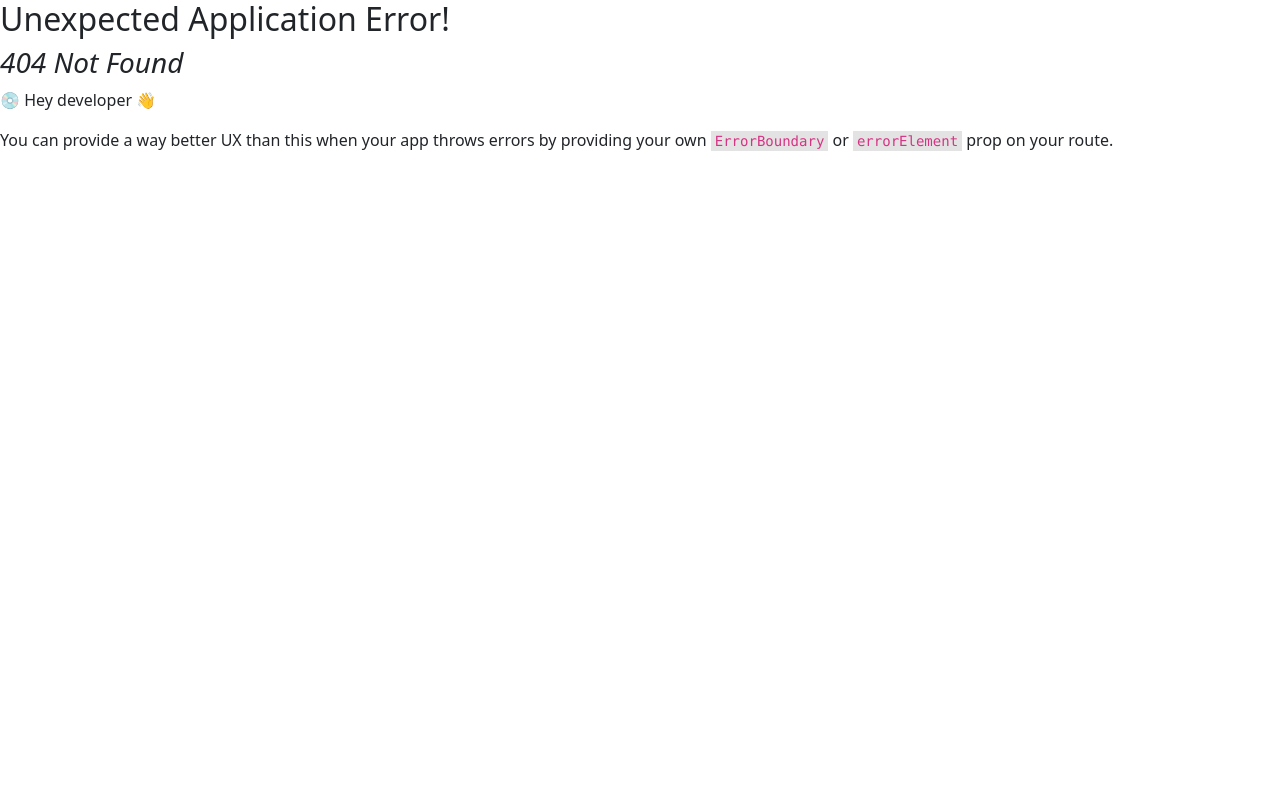
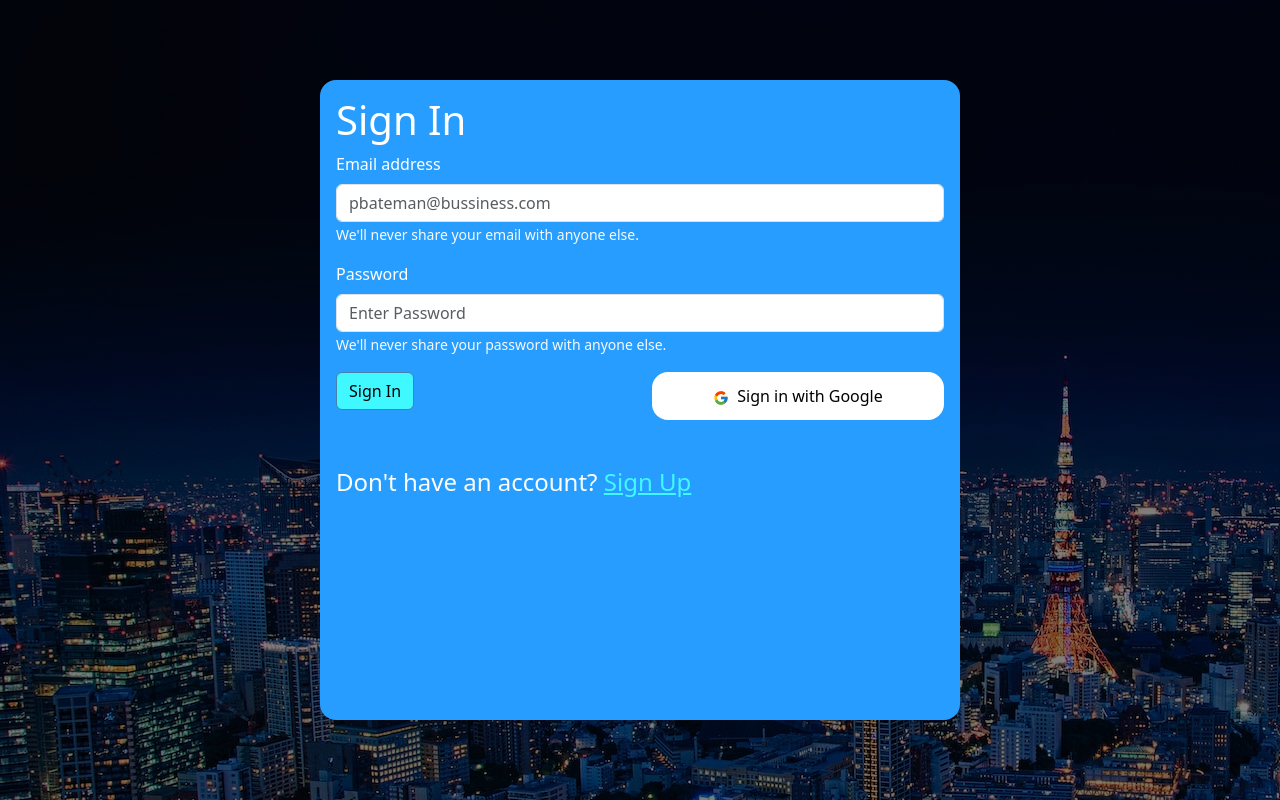
Before and after one commit to Kameha1011/mytinerary-omarFlores, a React (Vite) app: page /signin in a window 1280 px wide. Before the commit this address had no page. Built offline with nearby package versions, Linux system fonts and the light colour scheme.

Commit message:
signin component done

```diff
--- a/src/router/router.jsx
+++ b/src/router/router.jsx
@@ -4,6 +4,8 @@ import { Main } from "../layouts/Main";
 import { Cities } from "../routes/Cities";
 import { CityDetail } from "../routes/CityDetail";
 import { getCityById } from "../../api/citiesService";
+import { Signup } from "../routes/Signup";
+import { Signin } from "../routes/Signin";
 
 export const router = createBrowserRouter([
   {
@@ -12,11 +14,11 @@ export const router = createBrowserRouter([
     children: [
       {
         path: "/",
-                element: <Home />
+        element: <Home />,
       },
       {
         path: "/cities",
-                element: <Cities />
+        element: <Cities />,
       },
       {
         path: "/cities/:id",
@@ -24,9 +26,17 @@ export const router = createBrowserRouter([
         loader: async ({ params }) => {
           const { id } = params;
           const data = await getCityById(id);
-                    return data
-                }
-            }
-        ]
-    }
-])
+          return data;
+        },
+      },
+    ],
+  },
+  {
+    path: "/signup",
+    element: <Signup />,
+  },
+  {
+    path: "/signin",
+    element: <Signin />,
+  },
+]);
--- /dev/null
+++ b/src/routes/Signin.jsx
@@ -0,0 +1,59 @@
+import {
+  StyledMain,
+  SignUpForm,
+  SignUpWithButton,
+} from "./styles/SignFormsStyles";
+import { StyledButton, StyledLink } from "../globalStyles";
+import { FcGoogle } from "react-icons/fc";
+import Form from "react-bootstrap/Form";
+import Row from "react-bootstrap/Row";
+import Col from "react-bootstrap/Col";
+export const Signin = () => {
+  return (
+    <StyledMain className="d-flex align-items-center justify-content-center">
+      <SignUpForm className="p-3">
+        <h1>Sign In</h1>
+        <Row>
+          <Col xl="12">
+            <Form.Group className="mb-3" controlId="formBasicEmail">
+              <Form.Label>Email address</Form.Label>
+              <Form.Control type="email" placeholder="pbateman@bussiness.com" />
+              <Form.Text className="text-light">
+                We&apos;ll never share your email with anyone else.
+              </Form.Text>
+            </Form.Group>
+          </Col>
+          <Col xl="12">
+            <Form.Group className="mb-3" controlId="formBasicPassword">
+              <Form.Label>Password</Form.Label>
+              <Form.Control type="password" placeholder="Enter Password" />
+              <Form.Text className="text-light">
+                We&apos;ll never share your password with anyone else.
+              </Form.Text>
+            </Form.Group>
+          </Col>
+        </Row>
+        <Row>
+          <Col>
+            <StyledButton>Sign In</StyledButton>
+          </Col>
+
+          <Col>
+            <SignUpWithButton>
+              <FcGoogle className="me-2" />
+              Sign in with Google
+            </SignUpWithButton>
+          </Col>
+        </Row>
+        <Row className="mt-5">
+          <Col>
+            <h4>
+              Don&apos;t have an account?{" "}
+              <StyledLink to="/signup">Sign Up</StyledLink>
+            </h4>
+          </Col>
+        </Row>
+      </SignUpForm>
+    </StyledMain>
+  );
+};
--- a/src/routes/Signup.jsx
+++ b/src/routes/Signup.jsx
@@ -2,7 +2,7 @@ import {
   StyledMain,
   SignUpForm,
   SignUpWithButton,
-} from "./styles/SignupStyles";
+} from "./styles/SignFormsStyles";
 import { StyledButton, StyledLink } from "../globalStyles";
 import { FcGoogle } from "react-icons/fc";
 import Form from "react-bootstrap/Form";
```
Also changed, not shown: src/routes/styles/SignFormsStyles.js (renamed from src/routes/styles/SignupStyles.js). Lines whose indentation alone changed are shown as unchanged.
